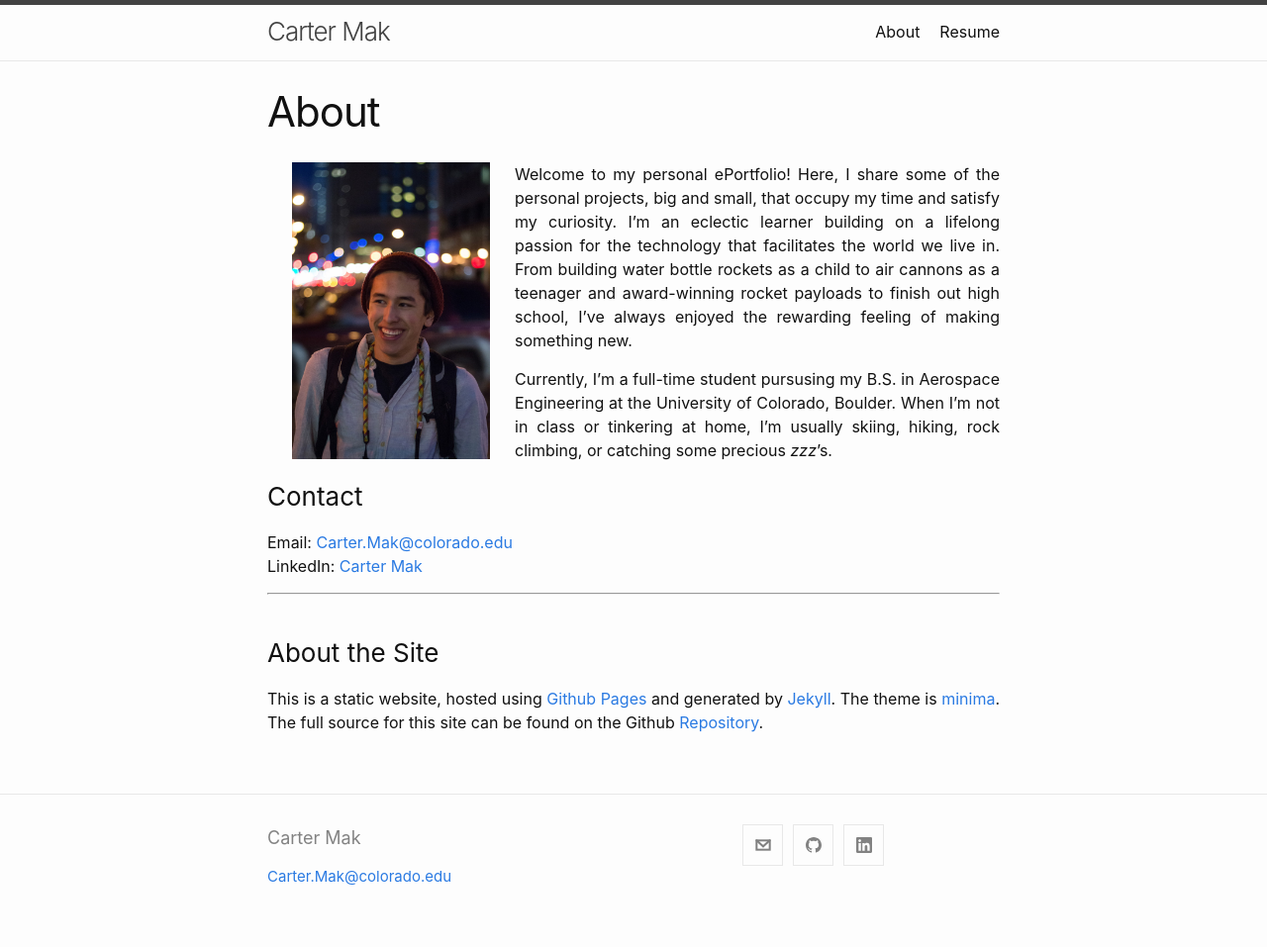
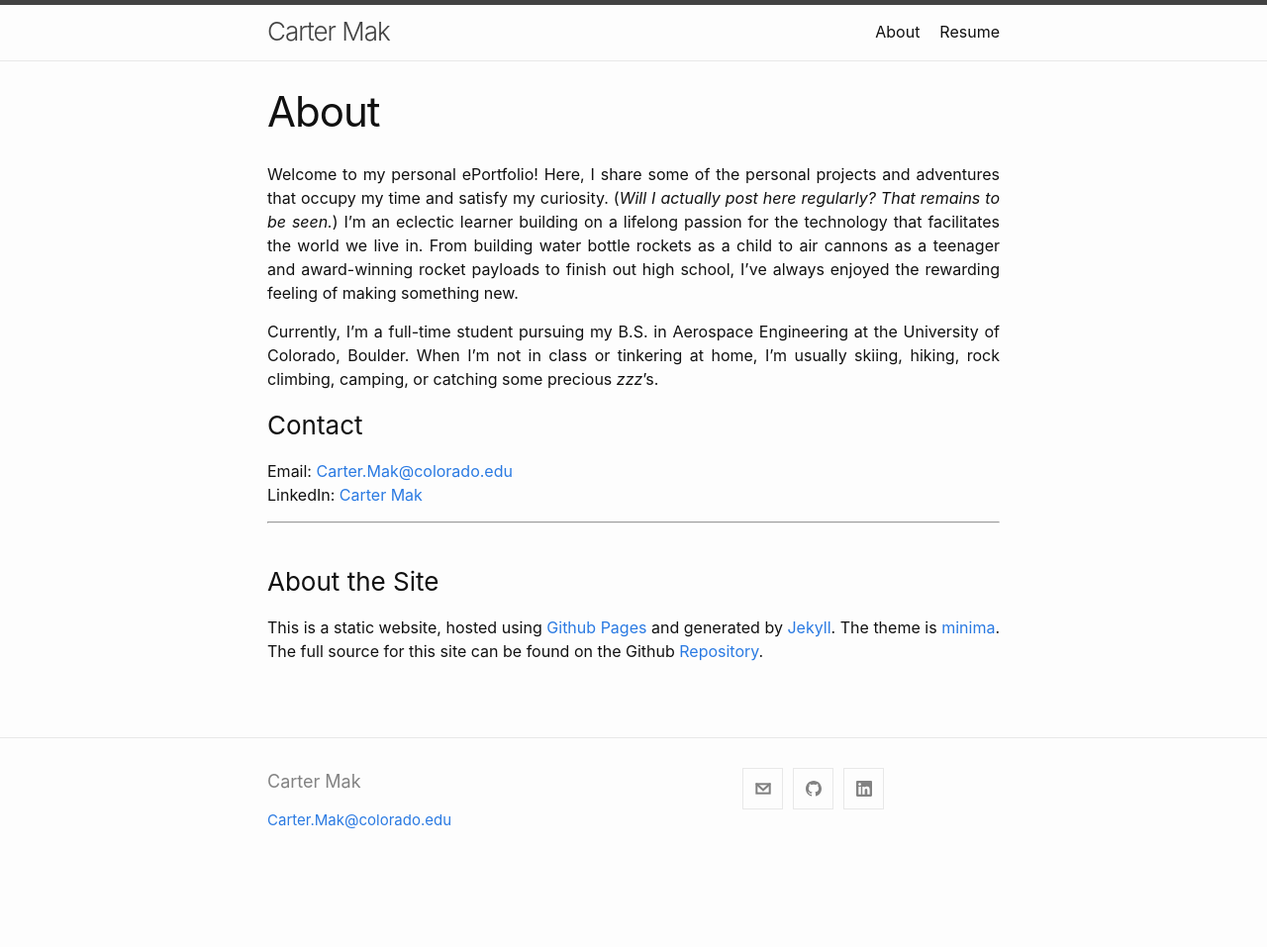
Before and after one commit to cartermak/cartermak.github.io, a Jekyll site: the page built from pages/about.md, in a window 1280 px wide. Shown: the whole page at 99% size. Built offline with Jekyll 4.4.1, drawn with Linux system fonts in a browser that asks for light colours; after the commit the page ends 900 px from its top, so only the background shows below that.

```diff
--- a/pages/about.md
+++ b/pages/about.md
@@ -4,11 +4,9 @@ title: About
 permalink: /about/
 ---
 
-<img src="{{ site.baseurl }}/assets/portrait.jpg" alt="Protrait" width=200px align="left" hspace=25px>
+Welcome to my personal ePortfolio! Here, I share some of the personal projects and adventures that occupy my time and satisfy my curiosity. (*Will I actually post here regularly? That remains to be seen.*) I'm an eclectic learner building on a lifelong passion for the technology that facilitates the world we live in. From building water bottle rockets as a child to air cannons as a teenager and award-winning rocket payloads to finish out high school, I've always enjoyed the rewarding feeling of making something new.
 
-Welcome to my personal ePortfolio! Here, I share some of the personal projects, big and small, that occupy my time and satisfy my curiosity. I'm an eclectic learner building on a lifelong passion for the technology that facilitates the world we live in. From building water bottle rockets as a child to air cannons as a teenager and award-winning rocket payloads to finish out high school, I've always enjoyed the rewarding feeling of making something new.
-
-Currently, I'm a full-time student pursusing my B.S. in Aerospace Engineering at the University of Colorado, Boulder. When I'm not in class or tinkering at home, I'm usually skiing, hiking, rock climbing, or catching some precious *zzz*'s.
+Currently, I'm a full-time student pursuing my B.S. in Aerospace Engineering at the University of Colorado, Boulder. When I'm not in class or tinkering at home, I'm usually skiing, hiking, rock climbing, camping, or catching some precious *zzz*'s.
 
 ### Contact
 
```
Also changed, not shown: pages/resume.md (+1 -2 lines), 2 other files.
